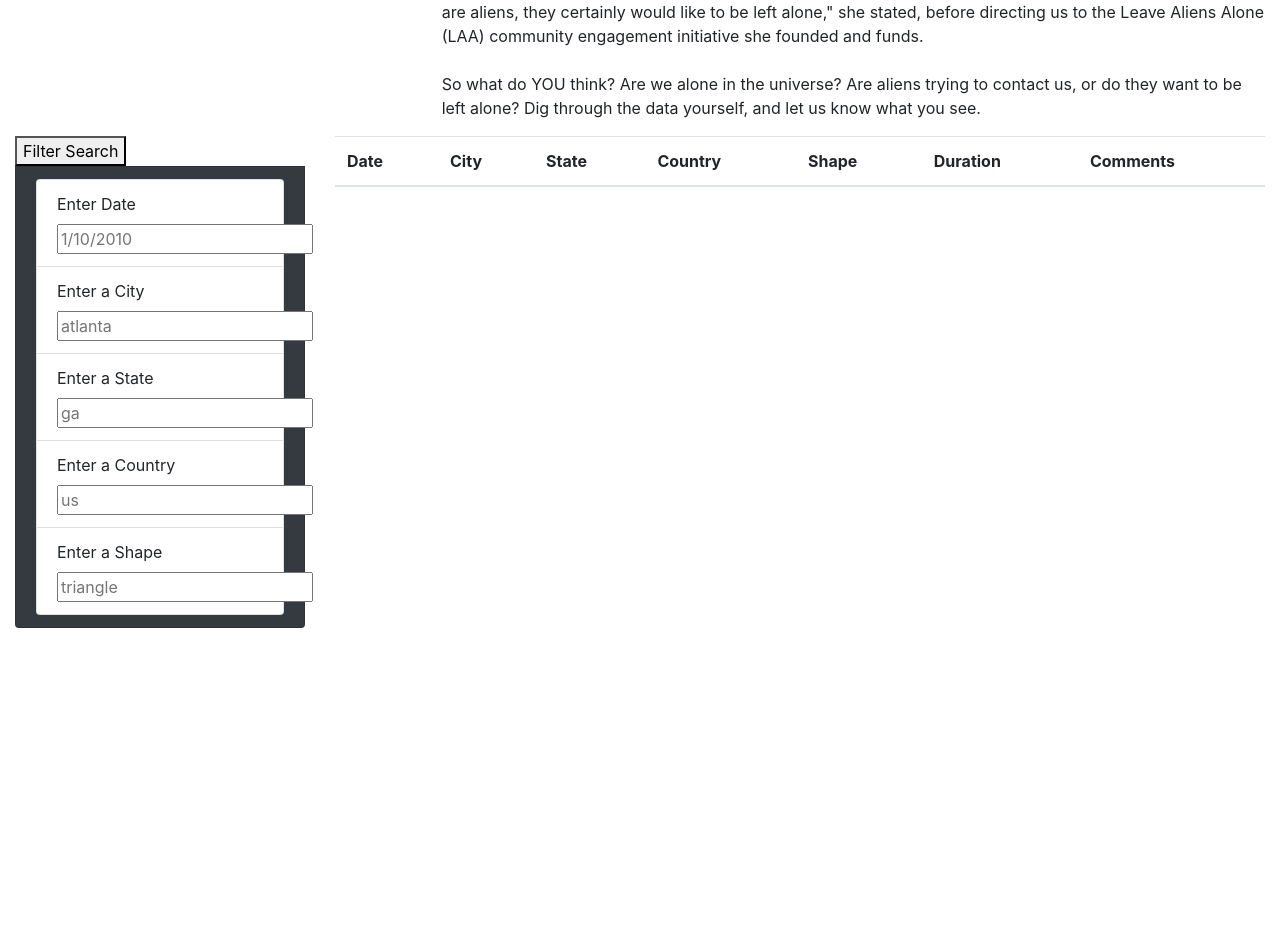
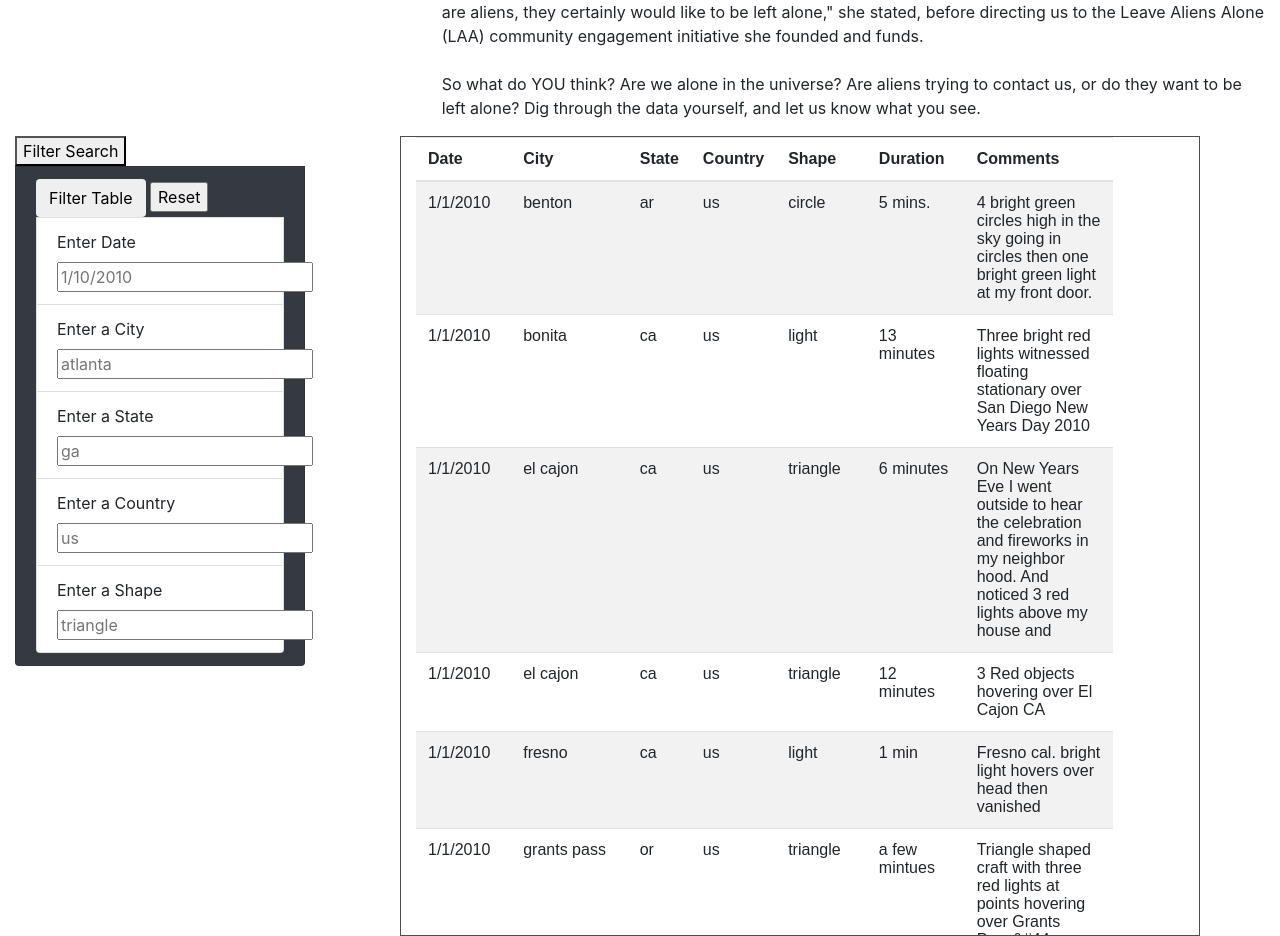
Before and after one commit to lawnshogan/UFOs, a plain HTML site: page index.html in a window 1280 px wide. Shown: the part 603-1539 px from the top of the page. Before the commit the page ends 1231 px from the top, so only its background shows below. Drawn offline with nearby package versions, Linux system fonts and the light colour scheme.

Commit message:
Module 11 - 11.6.3

```diff
--- a/index.html
+++ b/index.html
@@ -31,7 +31,7 @@
       <div class="jumbotron">
         <h1 class="display-4">The Truth is Out There</h1>
       </div>
-<!-- CONTAINER 1 - Adding "container-fluid" to the div will ensure that both elements we're adding will span the width of the viewport.
+<!-- CONTAINER 1 TITLE - Adding "container-fluid" to the div will ensure that both elements we're adding will span the width of the viewport.
     The "row" class makes sure that the title and paragraph will align neatly along the page.-->
       <div class="container-fluid">
         <div class="row">
@@ -49,13 +49,19 @@
             </div>
           </div>
         </div>
-
+<!-- CONTAINER 2 FILTER - The filters section looks like it will require less column space than the article title.
+    Let's create a div with space for three columns and a nine-column div for the table -->
       <div class="container-fluid">
         <div class="row">
           <div class="col-md-3">
+<!-- add a form tag, then build the form by nesting additional elements within it.
+    Let's give the form a name so that users will know what it's for -->
               <form class="bg-white">
+<!-- Add "Filter Search" button and setup user searches with example text-->
                   <button type = "button" id="filter-button">Filter Search</button>
               <ul class="list-group-item bg-dark" >
+                <button id="filter-btn" type="button" class="btn btn-default">Filter Table</button>
+                    <input type="reset">
                   <li class="list-group-item bg-white" >
                       <label for="date">Enter Date</label>
                       <input type="text" placeholder="1/10/2010" id="datetime" />
@@ -79,6 +85,9 @@
                 </ul>
               </form>
             </div>
+<!-- Build Table -->
+<!-- Line directly below creates a scroll table-->
+<div style="height:800px;width:800px;margin: auto;border:1px solid #4e4e4e;font:16px Arial, Serif;overflow:auto;">
             <div class="col-md-9">
                 <table class="table table-striped">
                       <thead>
@@ -96,8 +105,12 @@
             </table>
           </div>
         </div>
+    </div>
+<!-- 1) A link to a D3.js CDN 2)The file path to data.js 3) The file path to app.js-->
+<!-- Adding the link to D3.js allows the library to "listen" in on our code, or react to user input -->
       <script src = "https://cdnjs.cloudflare.com/ajax/libs/d3/4.11.0/d3.js"></script>
+<!-- We linked to data.js next because the UFO sightings data needs to be loaded before it can be accessed -->
       <script src = 'static/js/data.js'></script>
-      <script src = "static/js/app1.js"></script>
+      <script src = "static/js/app.js"></script>
   </body>
 </html>
```
